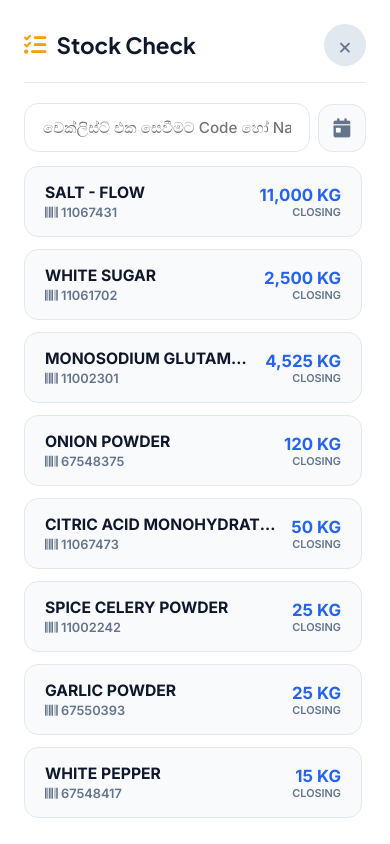
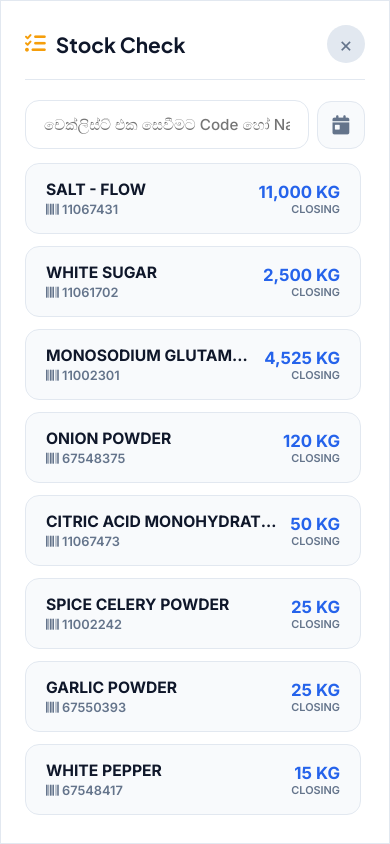
Before and after one commit to shanandmadu143-glitch/RMCStock, a plain HTML site: page index.html in a window 390 px wide. Both pictures are taken after a click on the button 278 px from the left and 55 px from the top of the page. Drawn offline with Linux system fonts and the light colour scheme.

Commit message:
Update style.css

```diff
--- a/style.css
+++ b/style.css
@@ -435,7 +435,7 @@ input:focus, select:focus {
   z-index: 1000;
   justify-content: center;
   align-items: center;
-  padding: 0;
+  padding: 16px;
 }
 
 .modal.show {
@@ -446,23 +446,19 @@ input:focus, select:focus {
   background: var(--card-bg);
   color: var(--text-dark);
   padding: 24px;
-  border-radius: 0;
-  width: 100vw;
-  height: 100vh;
-  box-shadow: none;
+  border-radius: var(--radius-lg);
+  width: 100%;
+  max-width: 650px;
+  max-height: 90vh;
+  box-shadow: var(--shadow-modal);
   display: flex;
   flex-direction: column;
-  border: none;
+  border: 1px solid var(--border-color);
   overflow: hidden;
 }
 
 .modal-content.modal-small {
-  width: 90%;
   max-width: 480px;
-  height: auto;
-  max-height: 90vh;
-  border-radius: var(--radius-lg);
-  box-shadow: var(--shadow-modal);
 }
 
 .modal-header {
@@ -476,7 +472,7 @@ input:focus, select:focus {
 }
 
 .modal-header h3 {
-  font-size: 1.4rem;
+  font-size: 1.3rem;
   font-weight: 700;
   color: var(--text-dark);
   display: flex;
@@ -487,10 +483,10 @@ input:focus, select:focus {
 .close-btn {
   background: var(--border-color);
   border: none;
-  width: 42px;
-  height: 42px;
+  width: 38px;
+  height: 38px;
   border-radius: 50%;
-  font-size: 1.4rem;
+  font-size: 1.3rem;
   cursor: pointer;
   color: var(--text-muted);
   display: flex;
@@ -680,7 +676,9 @@ input:focus, select:focus {
   .form-grid { grid-template-columns: 1fr; }
   .detail-card-grid { grid-template-columns: 1fr; }
   .detail-item-box.full-width { grid-column: span 1; }
-  body { padding: 12px; }
-  .header-block { padding: 18px 20px; }
-  .card { padding: 22px; }
+  body { padding: 10px; }
+  .header-block { padding: 16px; }
+  .card { padding: 18px; }
+  .modal { padding: 0; }
+  .modal-content { height: 100vh; max-height: 100vh; border-radius: 0; }
 }
```
